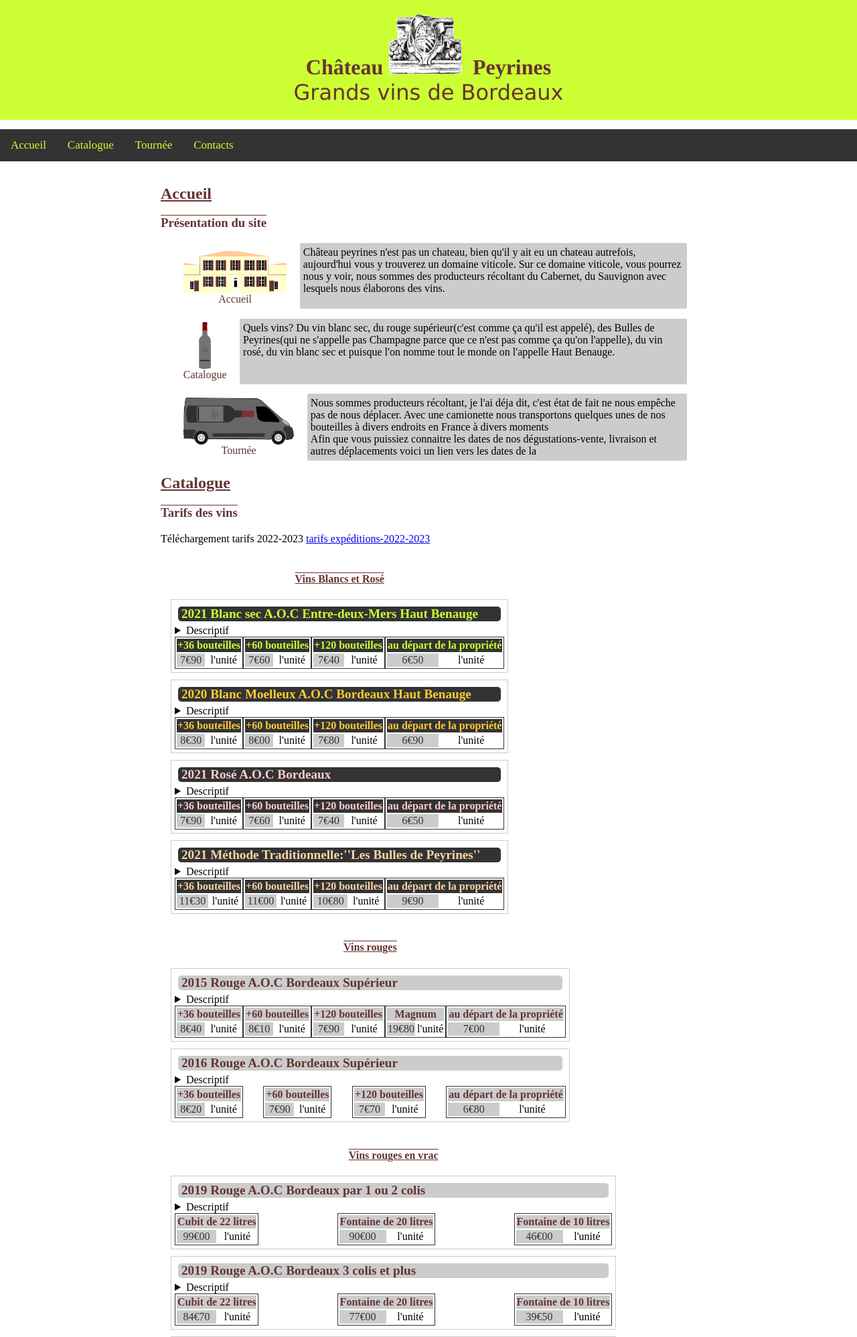
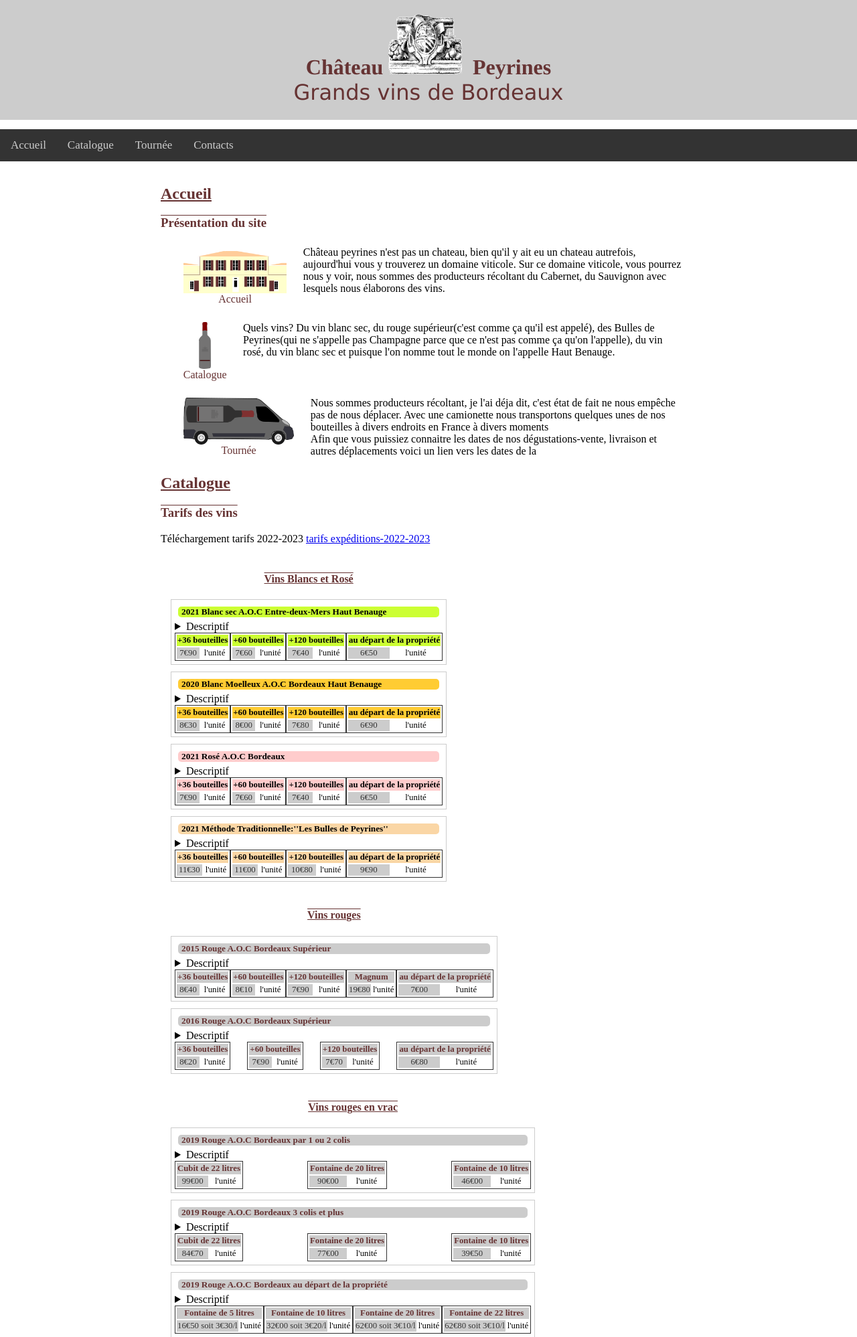
Before and after one commit to wawatusee/chateau-peyrines_json, a PHP site: page /public/index.php in a window 1280 px wide. Shown: the top 1997 px of the page at 67% size. Run offline with PHP 8.4, Linux system fonts and the light colour scheme.

Commit message:
Harmonisation de tout, couleurs tailles sur styles.css

```diff
--- a/public/css/style.css
+++ b/public/css/style.css
@@ -37,7 +37,7 @@ body {
 
   /*Header*/
   header{
-    background:var(--vinblanc-color);
+    background:var(--main-clear-color);
     color: var(--vinrouge-color);
     display: flex;
     flex-direction: column;
@@ -85,7 +85,7 @@ body {
   .responsiveMenu a {
     float: left;
     display: block;
-    color: var(--vinblanc-color);
+    color: var(--main-clear-color);
     text-align: center;
     padding: 14px 16px;
     text-decoration: none;
@@ -174,24 +174,23 @@ body {
     border-radius: 5px;
     background-color: var(--main-bg-color);
     padding-left: var(--content-padding);
-    font-size: 1.2em;
     margin:var(--content-padding);
   }
   .blanc h5,.blanc .prices .packaging .quantite{
-    color:var(--vinblanc-color)
+    background-color:var(--vinblanc-color)
   }
   .rosé h5,.rosé .prices .packaging .quantite{
-    color: var(--vinrose-color);
+    background-color: var(--vinrose-color);
   }
   .rouge h5,.rouge .prices .packaging .quantite{
     background-color: var(--main-clear-color);
     color: var(--vinrouge-color);
   }
   .moelleux h5,.moelleux .prices .packaging .quantite{
-    color:var(--blancmoelleux-color);
+    background-color:var(--blancmoelleux-color);
   }
   .méthode h5, .méthode .prices .packaging .quantite{
-    color:var(--champagne-color);
+    background-color:var(--champagne-color);
   }
 
   /*Fin Titres*/
@@ -227,9 +226,6 @@ body {
     border-radius: 2px;
     padding: 5px;
     margin-left:var(--standartspace);
-  }
-  .presentation span,.lien:hover{
-    background-color: var(--main-clear-color);
   }
   .lien:hover{
     background-color: var(--main-clear-color);
@@ -272,6 +268,7 @@ body {
   /********************/
   /*Tableaux de prix*/
   .packaging{
+    font-size: 0.8em;
     display:inline;
     text-align: center;
     border: 1px solid var(--main-bg-color);
@@ -354,7 +351,7 @@ footer{
     .navfooterbloc a{
       display: block;
       text-decoration: none;
-      color: var(--vinblanc-color);
+      color: var(--main-clear-color);
       /**/
     }
     .navfooterbloc a:hover{
@@ -368,7 +365,7 @@ footer{
 
 /*Block nav rs*/
 .nav-rs{
-  background-color:var(--vinblanc-color);
+  background-color:var(--main-clear-color);
   display: flex;
   justify-content:center;
 }
```
